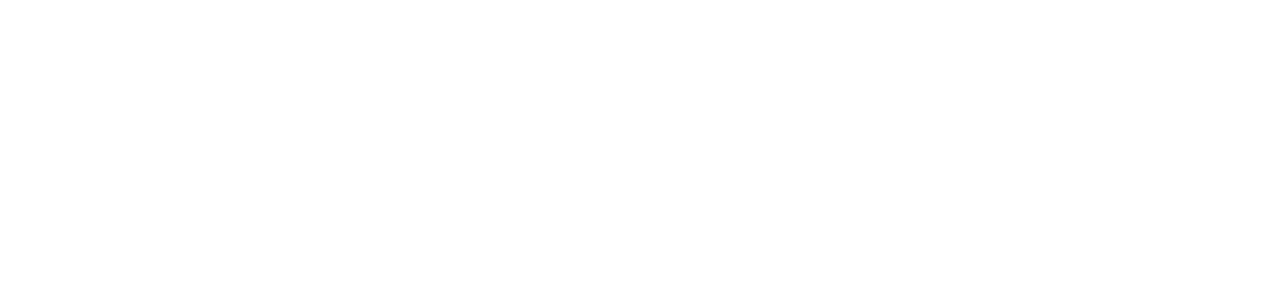
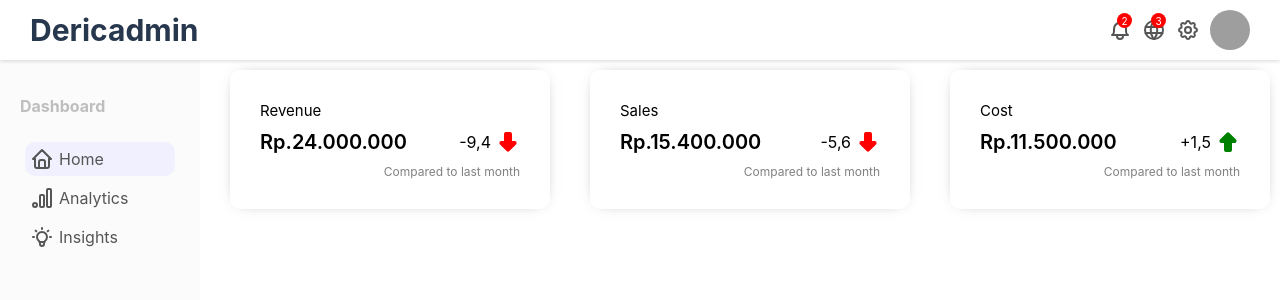
Before and after one commit to muhammadderic/admin_dashboard--ReactJS, a React (Create React App) app: page /home in a window 1280 px wide. Before the commit this address had no page. Shown: the top 300 px of the page. Built offline with nearby package versions, Linux system fonts and the light colour scheme; grey boxes are pictures that could not be loaded.

Commit message:
Update outlet and add FeaturedItem component

```diff
--- a/src/App.js
+++ b/src/App.js
@@ -1,12 +1,13 @@
 import { BrowserRouter, Route, Routes } from "react-router-dom";
 import Topbar from "./components/Topbar";
+import Home from "./pages/Home";
 
 function App() {
   return (
     <BrowserRouter>
       <Routes>
         <Route path="/" element={<Topbar />}>
-
+          <Route path="/home" element={<Home />} />
         </Route>
       </Routes>
     </BrowserRouter>
--- /dev/null
+++ b/src/components/FeaturedItem.jsx
@@ -0,0 +1,54 @@
+export default function FeaturedItem() {
+  return (
+    <div className="featured">
+      <div className="featuredItem">
+        <span className="featuredTitle">Revenue</span>
+        <div className="featuredMoneyContainer">
+          <span className="featuredMoney">Rp.24.000.000</span>
+          <span className="featuredMoneyRate">
+            -9,4
+            <svg xmlns="http://www.w3.org/2000/svg" className="icon negative icon-tabler icon-tabler-arrow-big-down-filled" width="24" height="24" viewBox="0 0 24 24" strokeWidth="2" stroke="currentColor" fill="none" strokeLinecap="round" strokeLinejoin="round">
+              <path stroke="none" d="M0 0h24v24H0z" fill="none"></path>
+              <path d="M10 2l-.15 .005a2 2 0 0 0 -1.85 1.995v6.999l-2.586 .001a2 2 0 0 0 -1.414 3.414l6.586 6.586a2 2 0 0 0 2.828 0l6.586 -6.586a2 2 0 0 0 .434 -2.18l-.068 -.145a2 2 0 0 0 -1.78 -1.089l-2.586 -.001v-6.999a2 2 0 0 0 -2 -2h-4z" stroke-width="0" fill="currentColor"></path>
+            </svg>
+          </span>
+        </div>
+        <div className="featuredSubWrapper">
+          <span className="featuredSub">Compared to last month</span>
+        </div>
+      </div>
+      <div className="featuredItem">
+        <span className="featuredTitle">Sales</span>
+        <div className="featuredMoneyContainer">
+          <span className="featuredMoney">Rp.15.400.000</span>
+          <span className="featuredMoneyRate">
+            -5,6
+            <svg xmlns="http://www.w3.org/2000/svg" className="icon negative icon-tabler icon-tabler-arrow-big-down-filled" width="24" height="24" viewBox="0 0 24 24" strokeWidth="2" stroke="currentColor" fill="none" strokeLinecap="round" strokeLinejoin="round">
+              <path stroke="none" d="M0 0h24v24H0z" fill="none"></path>
+              <path d="M10 2l-.15 .005a2 2 0 0 0 -1.85 1.995v6.999l-2.586 .001a2 2 0 0 0 -1.414 3.414l6.586 6.586a2 2 0 0 0 2.828 0l6.586 -6.586a2 2 0 0 0 .434 -2.18l-.068 -.145a2 2 0 0 0 -1.78 -1.089l-2.586 -.001v-6.999a2 2 0 0 0 -2 -2h-4z" stroke-width="0" fill="currentColor"></path>
+            </svg>
+          </span>
+        </div>
+        <div className="featuredSubWrapper">
+          <span className="featuredSub">Compared to last month</span>
+        </div>
+      </div>
+      <div className="featuredItem">
+        <span className="featuredTitle">Cost</span>
+        <div className="featuredMoneyContainer">
+          <span className="featuredMoney">Rp.11.500.000</span>
+          <span className="featuredMoneyRate">
+            +1,5
+            <svg xmlns="http://www.w3.org/2000/svg" className="icon icon-tabler icon-tabler-arrow-big-up-filled" width="24" height="24" viewBox="0 0 24 24" strokeWidth="2" stroke="currentColor" fill="none" strokeLinecap="round" strokeLinejoin="round">
+              <path stroke="none" d="M0 0h24v24H0z" fill="none"></path>
+              <path d="M10.586 3l-6.586 6.586a2 2 0 0 0 -.434 2.18l.068 .145a2 2 0 0 0 1.78 1.089h2.586v7a2 2 0 0 0 2 2h4l.15 -.005a2 2 0 0 0 1.85 -1.995l-.001 -7h2.587a2 2 0 0 0 1.414 -3.414l-6.586 -6.586a2 2 0 0 0 -2.828 0z" stroke-width="0" fill="currentColor"></path>
+            </svg>
+          </span>
+        </div>
+        <div className="featuredSubWrapper">
+          <span className="featuredSub">Compared to last month</span>
+        </div>
+      </div>
+    </div>
+  )
+}
--- a/src/components/Topbar.jsx
+++ b/src/components/Topbar.jsx
@@ -41,8 +41,10 @@
           </div>
         </div>
       </div>
-      <Sidebar />
-      <Outlet />
+      <div className="outlet">
+        <Sidebar />
+        <Outlet />
+      </div>
     </>
   )
 }
--- /dev/null
+++ b/src/pages/Home.jsx
@@ -0,0 +1,10 @@
+import FeaturedItem from "../components/FeaturedItem";
+import "../styles/home.css";
+
+export default function Home() {
+  return (
+    <div>
+      <FeaturedItem />
+    </div>
+  )
+}
--- a/src/styles/Topbar.css
+++ b/src/styles/Topbar.css
@@ -62,6 +62,11 @@
   cursor: pointer;
 }
 
+.outlet {
+  display: grid;
+  grid-template-columns: 200px auto;
+}
+
 /* ======= */
 /* SIDEBAR */
 /* ======= */
@@ -71,9 +76,7 @@
 }
 
 .sidebar {
-  height: calc(100vh - 60px);
-  width: 200px;
-  flex: 1;
+  /* height: calc(100vh - 60px); */
   background-color: rgb(251, 251, 251);
   position: sticky;
   top: 50px;
--- /dev/null
+++ b/src/styles/home.css
@@ -0,0 +1,61 @@
+/* ============= */
+/* FEATURED ITEM */
+/* ============= */
+.featured {
+  width: 100%;
+  padding: 10px;
+  display: flex;
+  justify-content: space-between;
+}
+
+.featuredItem {
+  margin: 0px 20px;
+  padding: 30px;
+  flex: 1;
+  border-radius: 10px;
+  cursor: pointer;
+  -webkit-box-shadow: 0px 0px 15px -10px rgba(0, 0, 0, 0.75);
+  box-shadow: 0px 0px 15px -10px rgba(0, 0, 0, 0.75);
+}
+
+.featuredTitle {
+  font-size: 15px;
+}
+
+.featuredMoneyContainer {
+  margin: 10px 0px;
+  display: flex;
+  align-items: center;
+  justify-content: space-between;
+}
+
+.featuredMoney {
+  font-size: 20px;
+  font-weight: 600;
+}
+
+.featuredMoneyRate {
+  margin-left: 20px;
+  display: flex;
+  align-items: center;
+}
+
+.featuredMoneyRate .icon {
+  margin-left: 5px;
+  font-size: 14px;
+  color: green;
+}
+
+.featuredMoneyRate .negative {
+  color: red;
+}
+
+.featuredSubWrapper {
+  display: flex;
+  justify-content: flex-end;
+}
+
+.featuredSub {
+  font-size: 12px;
+  color: gray;
+}
```
